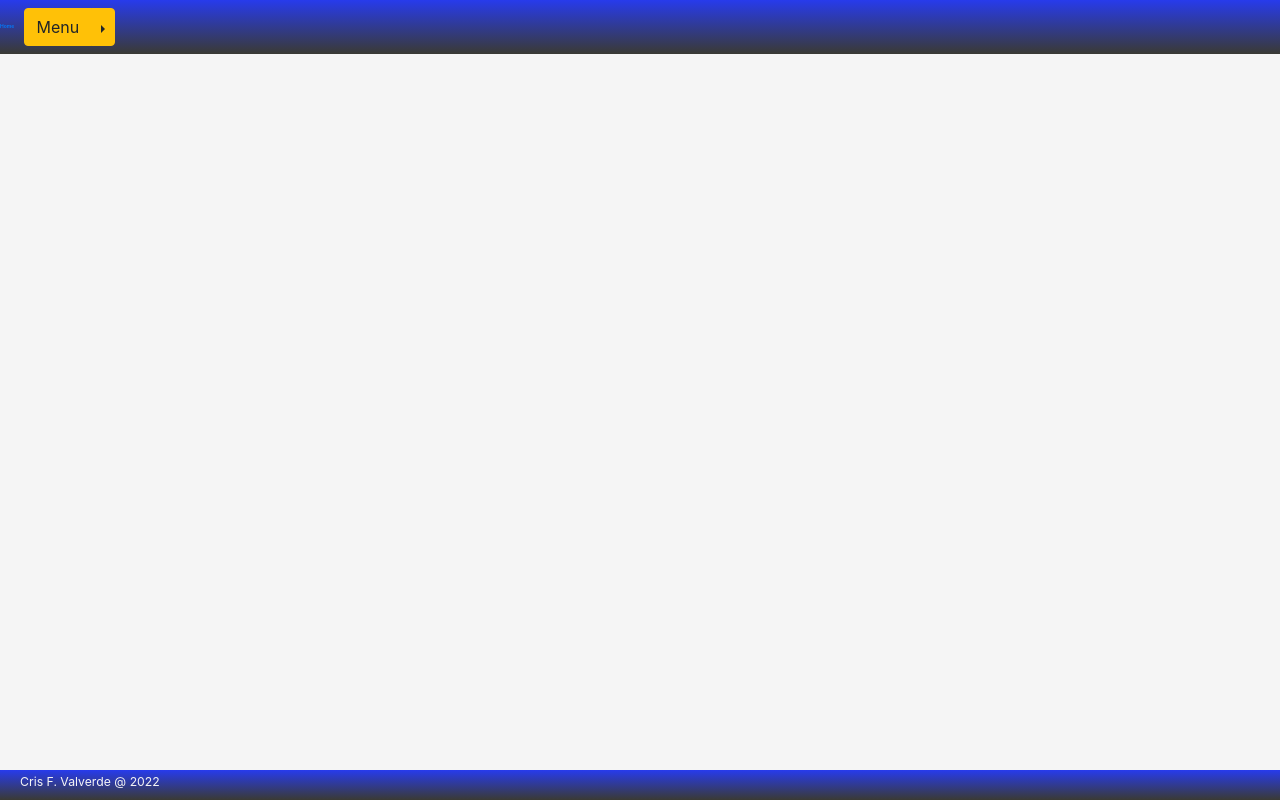
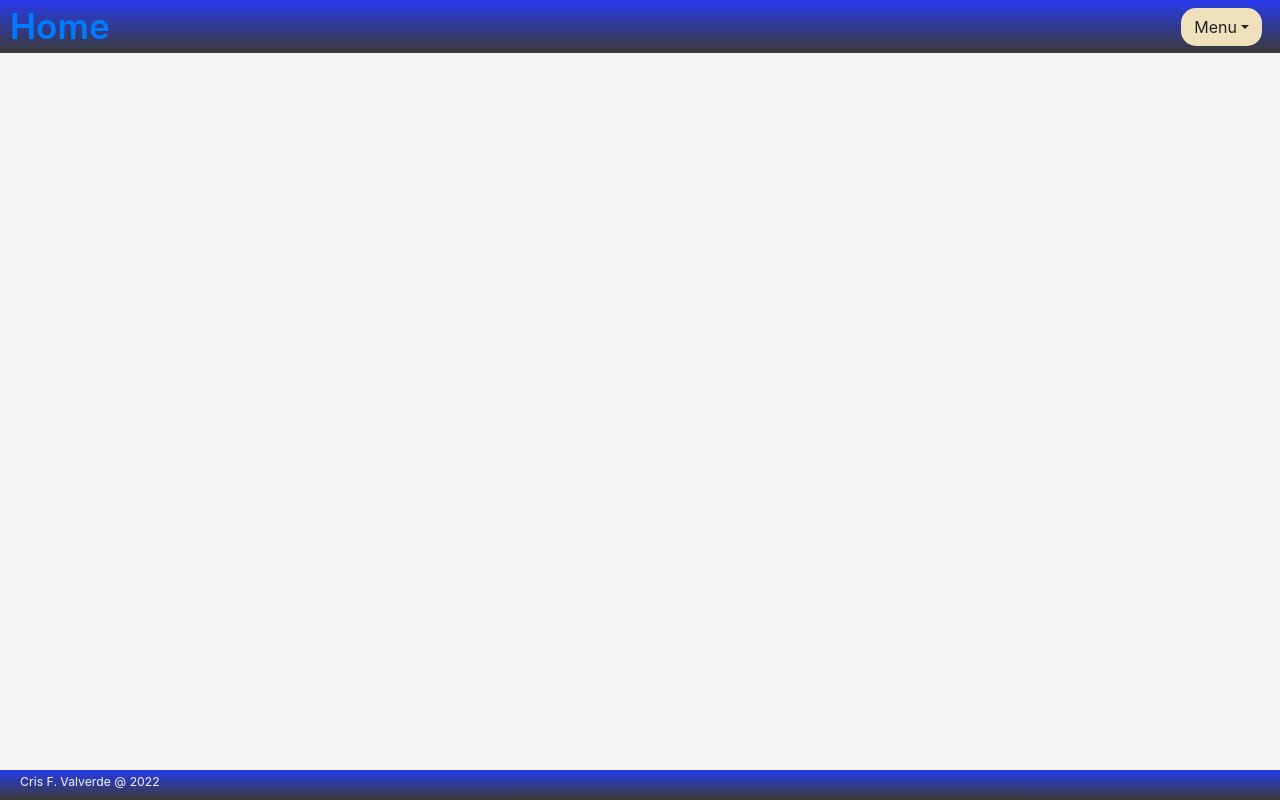
Before and after one commit to CriSFV/me_vuejs, a Nuxt app: page / in a window 1280 px wide. Built offline with nearby package versions, Linux system fonts and the light colour scheme.

Commit message:
update styles header

```diff
--- a/components/Header.vue
+++ b/components/Header.vue
@@ -19,6 +19,6 @@ export default {
   width: 100%;
   background-image: linear-gradient(#273bec, rgb(58, 58, 52));
   z-index: 100;
-  display: flex;
-  font-size: 5px;}
+  font-size: 5px;
+  }
 </style>
--- a/components/MenuLinks.vue
+++ b/components/MenuLinks.vue
@@ -1,6 +1,6 @@
 <template>
     <nav class="home">
-<nuxt-link class="header__link__home" to="/"> Home </nuxt-link>
+<b-link class="header__link__home" to="/"> Home </b-link>
 <MenuLinksNav/>
     </nav>
 </template>
@@ -12,5 +12,9 @@ export default {
 }
 </script>
 <style scoped>
-
+.header__link__home{
+    font-size: 35px;
+    position: relative;
+    left:10px;
+}
 </style>
--- a/components/MenuLinksNav.vue
+++ b/components/MenuLinksNav.vue
@@ -1,5 +1,6 @@
 <template>
-    <b-dropdown pill split class="m-2 menu__button" dropright text="Menu" variant="warning" >
+
+    <b-dropdown class="m-2 menu__button"  text="Menu" variant="#eee1bb" >
         <b-dropdown-item variant="warning" class="header__link" to="./projects"
           >Proyectos</b-dropdown-item>
         <b-dropdown-item variant="warning" class="header__link" to="/aboutme">CV</b-dropdown-item>
@@ -14,12 +15,18 @@ export default {
 }
 </script>
 <style>
+.menu__button{
+  position: absolute;
+  right: 10px;
+  background-color: #eee1bb !important;
+  border-radius: 15px;
+}
+
 .header__link {
   background-image: linear-gradient(#273bec, rgb(58, 58, 52));
   border-radius: 15px;
-  padding: 5px;
-  display: inline-block;
   text-decoration: none;
+  text-align: center;
   font-size: 18px;
   margin: 0.3rem;
   transition: transform ease 1s;
```
